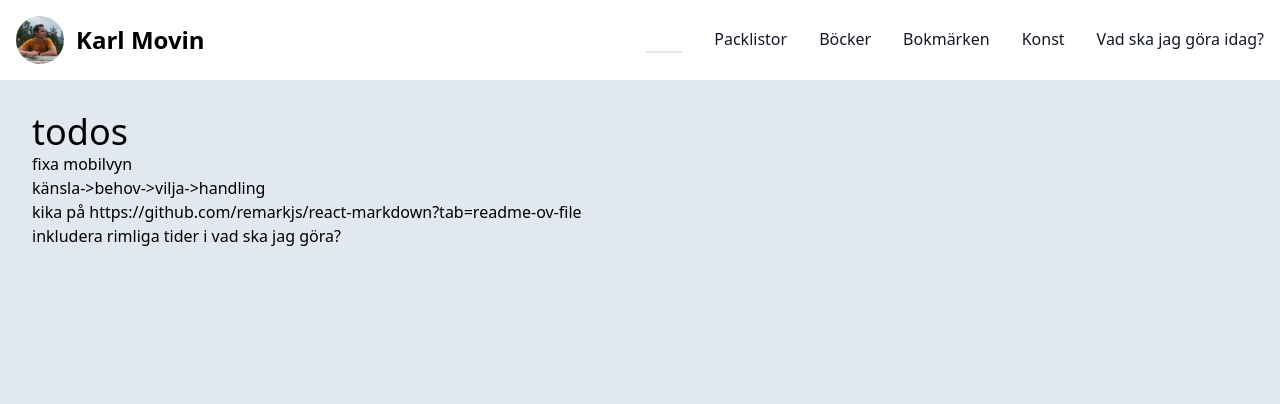
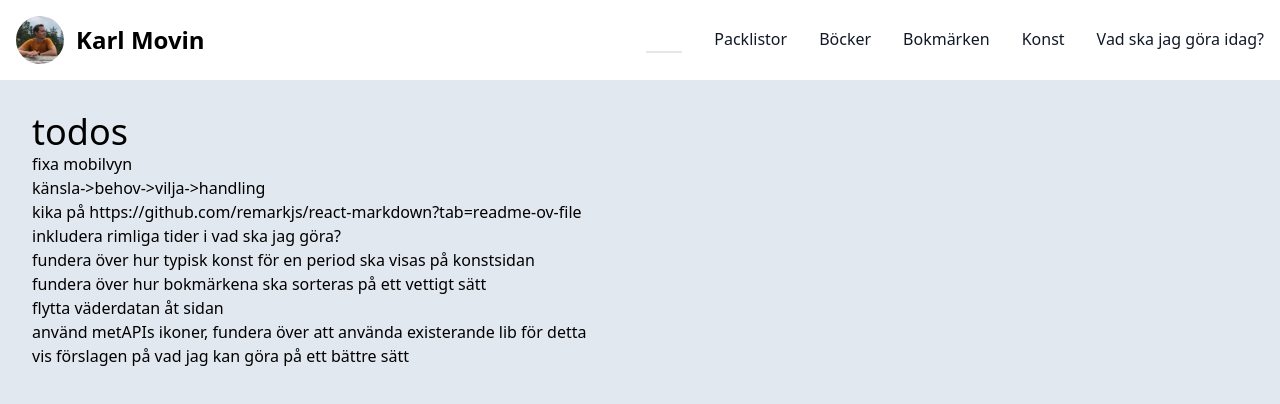
Before and after one commit to karlmovin/karlmovin.github.io, a React (Vite) app: page /#/ in a window 1280 px wide. Shown: the top 404 px of the page. Built offline with nearby package versions, Linux system fonts and the light colour scheme.

Commit message:
fler todos

```diff
--- a/src/routes/todos.tsx
+++ b/src/routes/todos.tsx
@@ -3,6 +3,11 @@ const todos = [
   "känsla->behov->vilja->handling",
   "kika på https://github.com/remarkjs/react-markdown?tab=readme-ov-file",
   "inkludera rimliga tider i vad ska jag göra?",
+  "fundera över hur typisk konst för en period ska visas på konstsidan",
+  "fundera över hur bokmärkena ska sorteras på ett vettigt sätt",
+  "flytta väderdatan åt sidan",
+  "använd metAPIs ikoner, fundera över att använda existerande lib för detta",
+  "vis förslagen på vad jag kan göra på ett bättre sätt",
 ];
 
 export default function Todos() {
```
